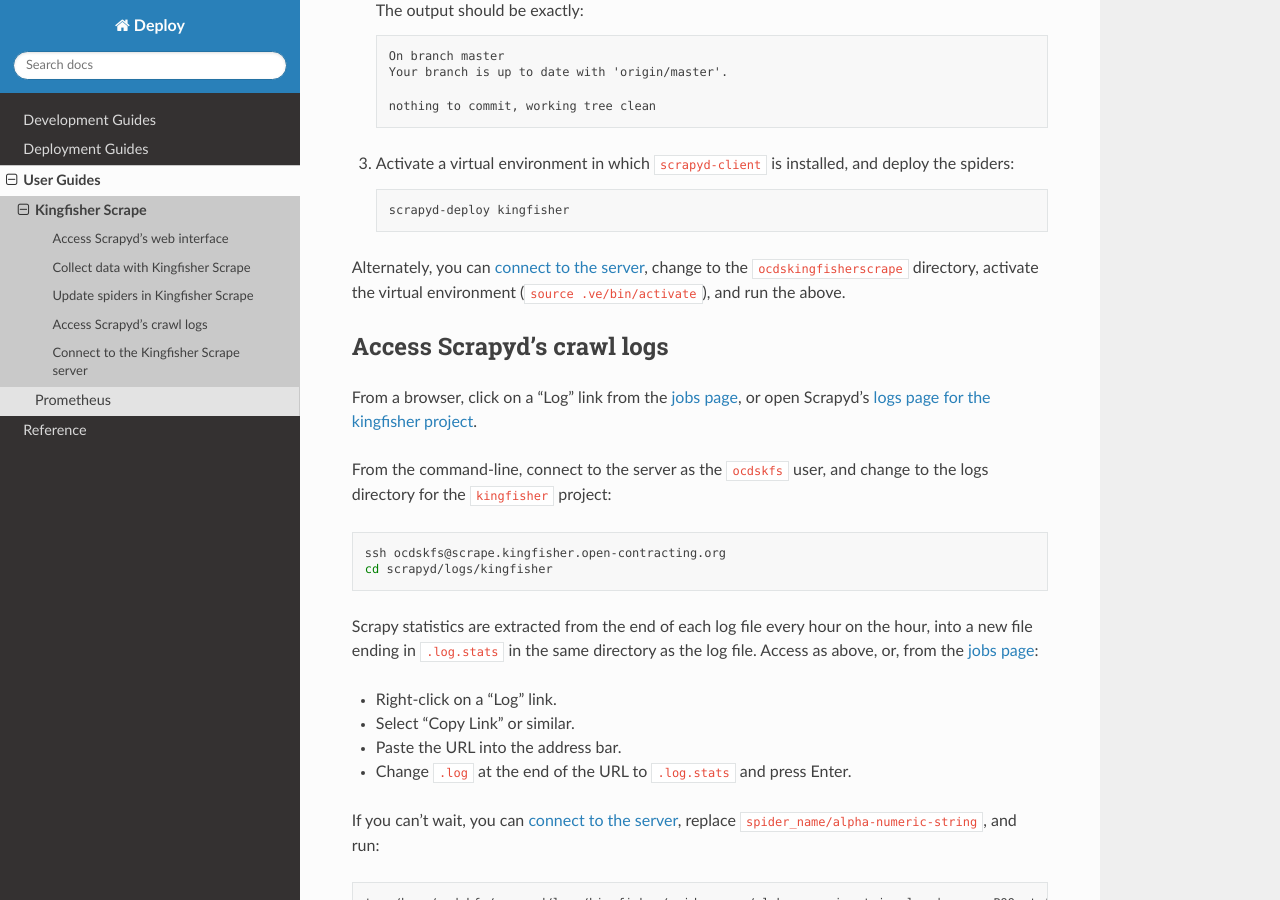
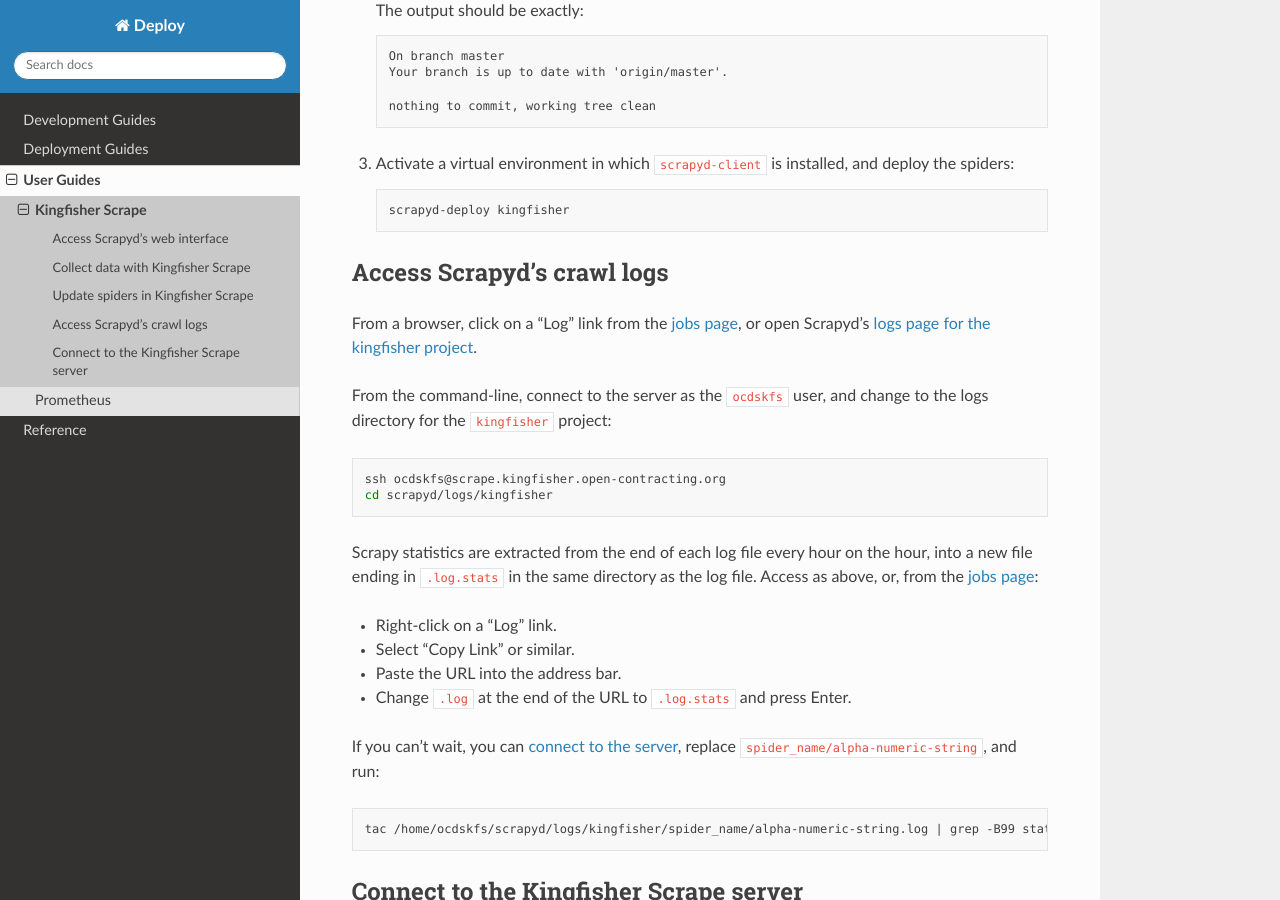
Before and after one commit to open-contracting/deploy, a Sphinx documentation site: the page built from docs/use/kingfisher-collect.rst, in a window 1280 px wide and 900 px high, scrolled down 1357 px. Built offline with Sphinx 7.4.7 and the Read the Docs theme 2.0.0, drawn with Linux system fonts in a browser that asks for light colours.

Commit message:
Remove checkout of kingfisher-scrape from server, as it was only needed to deploy spiders (manually deleted on server, to check that no untracked files were present)

```diff
--- a/docs/use/kingfisher-collect.rst
+++ b/docs/use/kingfisher-collect.rst
@@ -71,8 +71,6 @@
 
          scrapyd-deploy kingfisher
 
-Alternately, you can :ref:`connect to the server<connect-collect-server>`, change to the ``ocdskingfisherscrape`` directory, activate the virtual environment (``source .ve/bin/activate``), and run the above.
-
 Access Scrapyd's crawl logs
 ---------------------------
 
```
Also changed, not shown: 1 other file.
